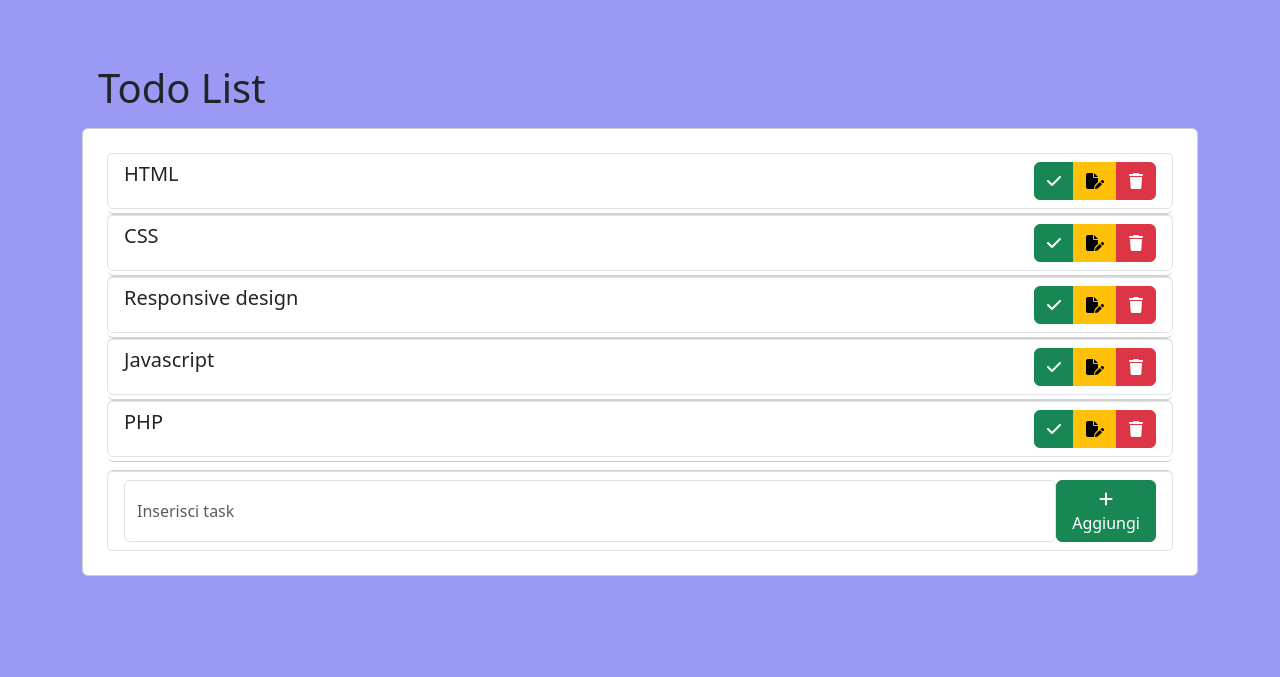
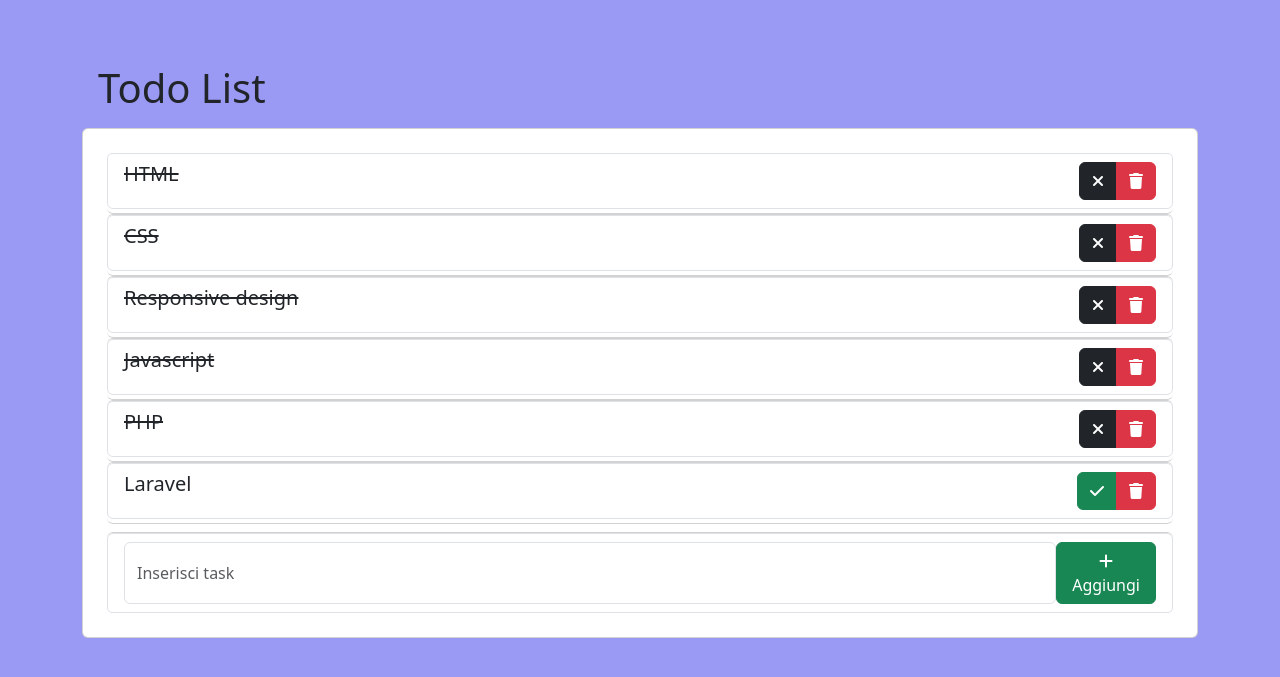
Before and after one commit to antoniogisondi/php-todo-list-json, a PHP site: page / in a window 1280 px wide. Shown: the top 677 px of the page. Run offline with PHP 8.4, Linux system fonts and the light colour scheme; some libraries are stand-ins or nearby versions.

Commit message:
Fixed bugs

```diff
--- a/data/todolist.json
+++ b/data/todolist.json
@@ -18,5 +18,9 @@
     {
         "text": "PHP",
         "done": true
+    },
+    {
+        "text": "Laravel",
+        "done": false
     }
 ]
--- a/index.php
+++ b/index.php
@@ -21,17 +21,14 @@
                         </div>
 
                         <div class="card p-4">
-                            <ul class="list-group" v-for="(task, index) in tasks_todolist">
+                            <ul class="list-group" v-for="(task, index) in tasks_todolist" :key="index">
                                 <li class="list-group-item d-flex justify-content-between mb-1">
-                                    <h5 :class="task.done ? '' : 'done-task'">{{ task.text }}</h5>
+                                    <h5 :class="task.done ? 'done-task' : ''">{{ task.text }}</h5>
                                     <div class="btn-group">
-                                        <button type="button" class="btn btn-primary" :class="task.done ? 'btn-success' : 'btn-dark'" @click="taskDone(index)">
-                                            <i class="fa-solid" :class="task.done ? 'fa-check' : 'fa-xmark'"></i>
+                                        <button type="button" class="btn btn-primary" :class="task.done ? 'btn-dark' : 'btn-success'" @click="taskDone(index)">
+                                            <i class="fa-solid" :class="task.done ? 'fa-xmark' : 'fa-check'"></i>
                                         </button>
-                                        <button type="button" class="btn btn-warning">
-                                            <i class="fa-sharp fa-solid fa-file-pen"></i>
-                                        </button>
-                                        <button type="button" class="btn btn-danger">
+                                        <button type="button" class="btn btn-danger" @click="deleteTask(index)">
                                             <i class="fas fa-trash"></i>
                                         </button>
                                     </div>
--- a/js/main.js
+++ b/js/main.js
@@ -14,6 +14,7 @@ const app = Vue.createApp({
     },
     methods: {
         addTask() {
+            if (this.item != '') {
                 const obj = {
                     text: this.item,
                     done: false
@@ -25,9 +26,21 @@ const app = Vue.createApp({
                     console.log(this.tasks_todolist)
 
                 })
+            }
+
         },
         taskDone(index) {
             this.tasks_todolist[index].done = !this.tasks_todolist[index].done
         },
+        taskDelete(index) {
+            const data = new FormData();
+            data.append('deleteTask', index)
+
+            axios.post(this.apiUrl, data).then((response) => {
+                this.tasks_todolist = response.data
+                console.log(this.tasks_todolist)
+
+            })
+        }
     },
 }).mount('#app')
--- a/server.php
+++ b/server.php
@@ -5,7 +5,7 @@
     if(isset($_POST['obj'])){
         $newObj = [
             "text" => $_POST['obj']['text'],
-            "done" => true
+            "done" => false
         ];
 
         array_push($array, $newObj);
```
Lines whose indentation alone changed are shown as unchanged.
